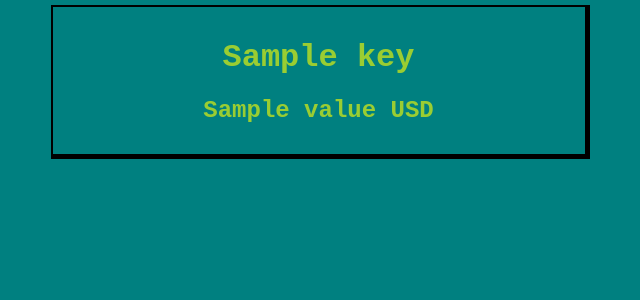
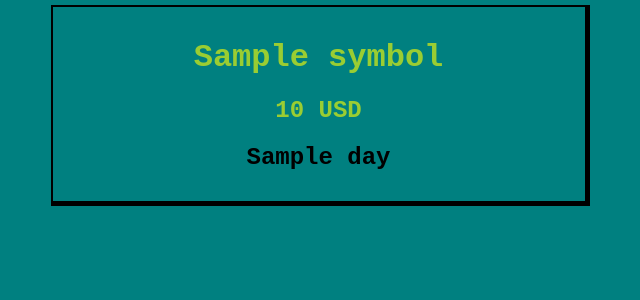
Before and after one commit to muratbas6/coco.io, a Django app: template templates/home.html in a window 1280 px wide. Shown: the part 148-448 px from the top of the page, without its empty margins (320-960 px from the left). Run offline with Django 3.2, Linux system fonts and the light colour scheme; the template is opened without the code that fills it: most values are stand-ins (such as "Sample title", 1, 10 or a date in 2020).

Commit message:
for loop daha adam akıllı biseye döndü,gunluk degısım eklendi

```diff
--- a/templates/home.html
+++ b/templates/home.html
@@ -16,13 +16,14 @@
   <h1 class="main">coco.io</h1>
     <p class="message">github.com/muratbas</p>
  </div>
-  {% for key, value in data.items %}
-  <div class="coin_info">
-    <h1 class="coin_header">{{key}}</h1>
-    <h2 class="coin_price">{{value}} USD</h2>
-  </div>
-  <br>
-  {% endfor %}
+    {% for coins in coins %}
+      <div class="coin_info">
+      <h1 class="coin_header">{{coins.symbol}}</h1>
+      <h2 class="coin_price">{{coins.price}} USD</h2>
+      <h2 class="coin_change">{{coins.change.day}}</h2>
+      </div>
+      <br>
+    {% endfor %}
 
 
 
```
Also changed, not shown: coco/views.py (+7 -5 lines).
